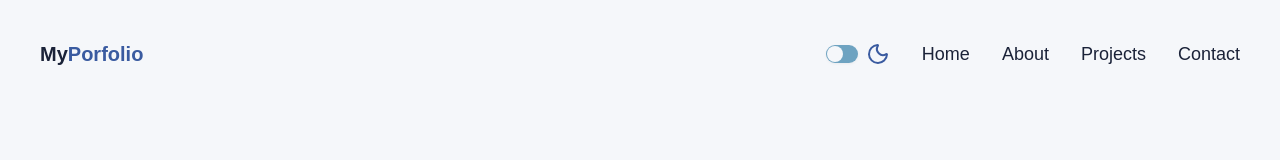
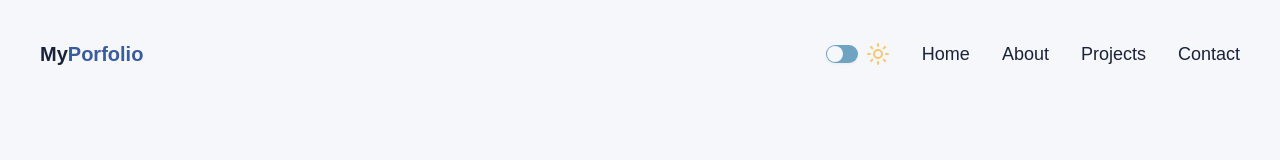
Before and after one commit to ItIsMeMyselfAndI/portfolio, a React (Vite) app: page / in a window 1280 px wide. Shown: the top 160 px of the page. Built offline with nearby package versions, Linux system fonts and the light colour scheme.

Commit message:
fix: isDarkTheme state initial true >> false

```diff
--- a/src/components/ThemeToggle.tsx
+++ b/src/components/ThemeToggle.tsx
@@ -4,7 +4,7 @@ import { Label } from "@/components/ui/label";
 import { Switch } from "@/components/ui/switch";
 
 const ThemeToggle = () => {
-  const [isDarkTheme, setIsDarkTheme] = useState(true);
+  const [isDarkTheme, setIsDarkTheme] = useState(false);
 
   // toggle theme
   const toggleTheme = () => {
```
